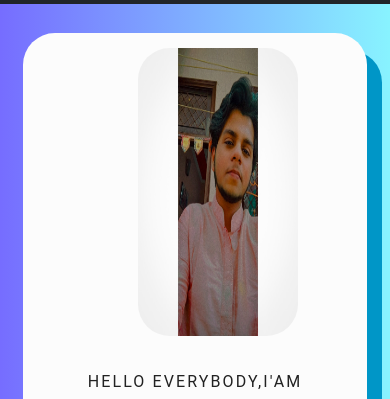
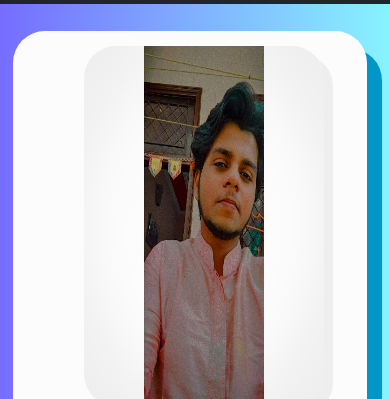
Before and after one commit to Ayushh-05/Link_Tree, a plain HTML site: page index.html in a window 390 px wide. Shown: the part 77-476 px from the top of the page. Drawn offline with nearby package versions, Linux system fonts and the light colour scheme; a web font is replaced by a local one.

Commit message:
update_2

```diff
--- a/css/style.css
+++ b/css/style.css
@@ -122,7 +122,7 @@
 /*data*/
 #data{
     background-image: -webkit-linear-gradient(0deg,#766dff 0%,#88f3ff 100%);
-    padding: 7.6% 6% 8% 6% ;
+    padding: 7% 6% 8% 3.4% ;
 
 }
 
@@ -132,18 +132,16 @@
     background-color: #fcfcfc;
     box-shadow: 15px 17.5px #0096c7;
     border-radius: 2em;
-    padding: 3% 10% 5% 7%;
-}
-.img{
-    position: relative;
-
+    padding: 3% 10.2% 2.5% 5.5%;
 }
 
+
 .img1{
-    width:22rem;
-    height:29rem;
+    width:400px;
+    height:600px;
     border-radius:2rem;
-    margin-left:4rem ;
+    margin-left:4.5rem ;
+    box-shadow: 9px 8.5px rgb(238, 238, 238);
 }
 .d-h5{
     font-size: 16px;
@@ -171,7 +169,7 @@
 
 }
 .in{
-    margin-top:3em;
+    margin-top:4em;
 }
 /*Media Query*/
 
@@ -189,7 +187,7 @@
         margin-right:1.5rem ;
     }
     .cc{
-        padding: 3% 2.6% 3% 5%;
+        padding: 3% 2.6% 3% 3%;
     }
 }
 @media (max-width:1015px) {
@@ -198,29 +196,31 @@
         }
         .img1 {
 
-            width: 15rem;
-            height: 22rem;
+            width:320px;
+            height: 420px;
             position: relative;
-            left:0.2rem;
+            right: 1.3rem;
+
 
         }
         .cc{
-            padding: 3% 2% 3% 5%;
+            padding: 3% 2% 3% 2%;
         }
         .in{
             margin-top:1.5em;
         }
 }
+
 @media (max-width:410px) {
     #data {
             text-align: center;
         }
         .img1 {
+            width: 240px;
+            height: 360px;
+            position: relative;
+            right: 1.5rem;
 
-            width: 10rem;
-            height: 18rem;
-            position: relative;
-            left:0.2rem;
 
         }
         .cc{
```
